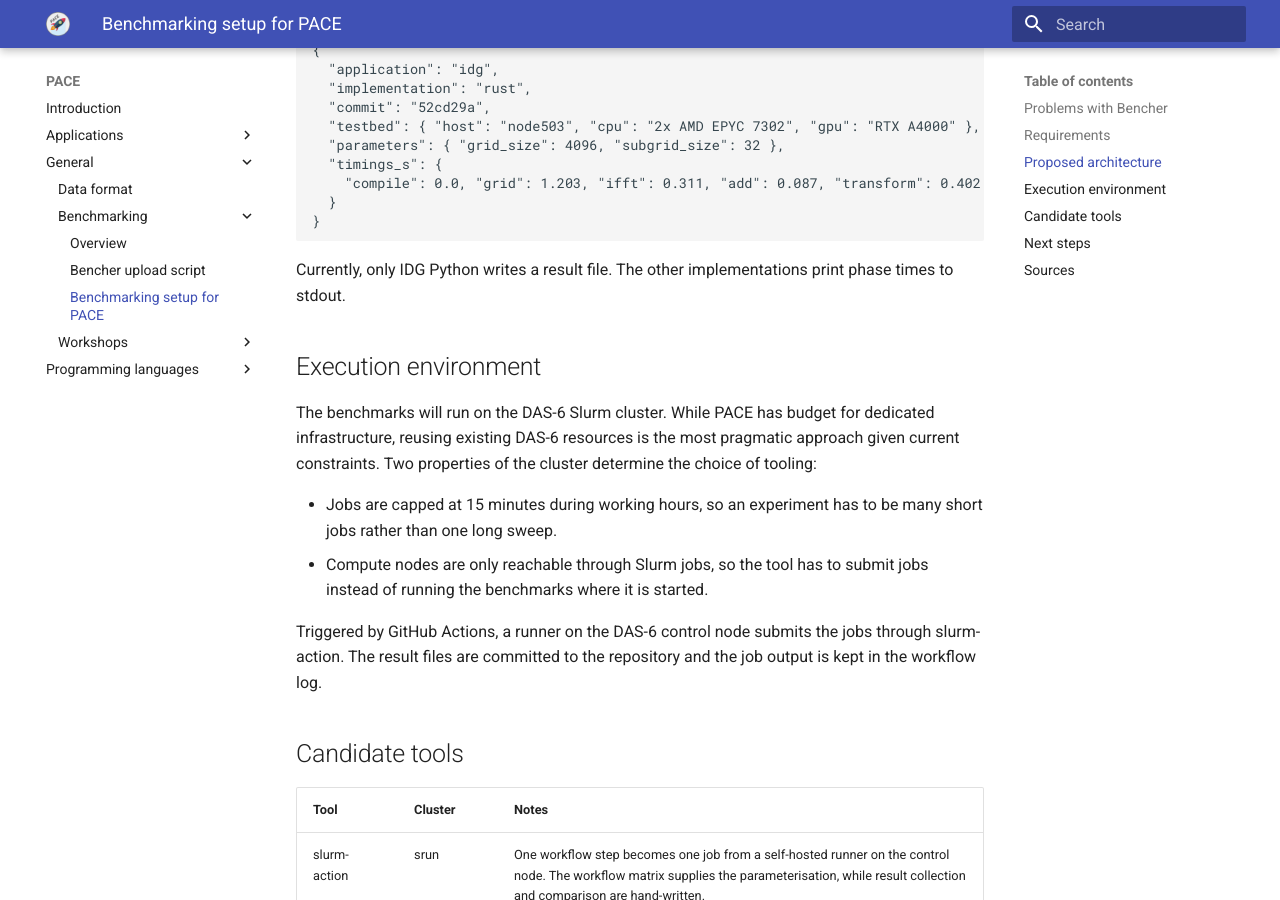
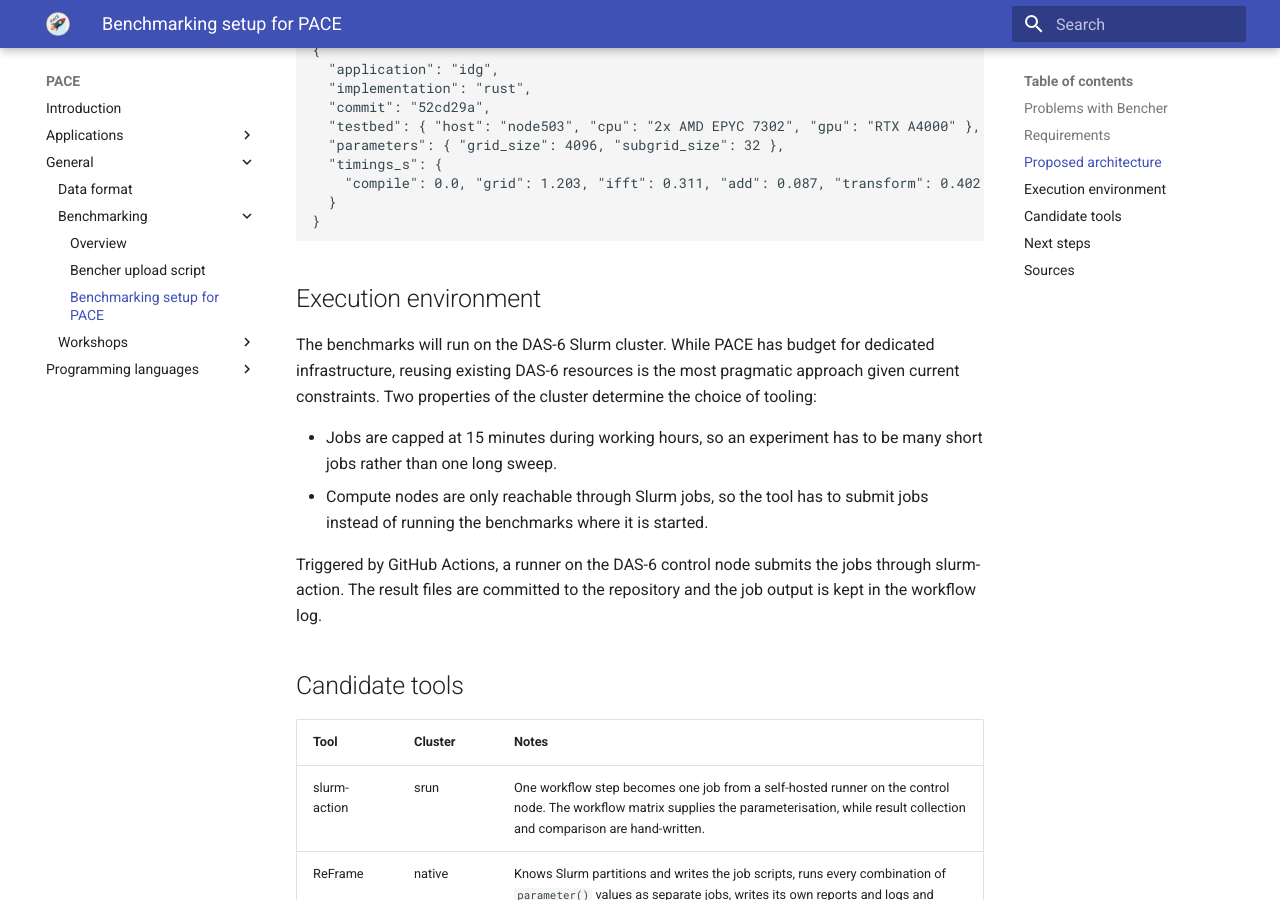
Before and after one commit to astron-rd/PACE, an MkDocs documentation site: the page built from docs/general/benchmarking/3-architecture.md, in a window 1280 px wide and 900 px high, scrolled down 1555 px. Built offline with MkDocs 1.6.1 and Material for MkDocs 9.7.7, drawn with Linux system fonts in a browser that asks for light colours; nearby versions of some CDN libraries.

Commit message:
docs: drop the result file status from benchmarking architecture

````diff
--- a/docs/general/benchmarking/3-architecture.md
+++ b/docs/general/benchmarking/3-architecture.md
@@ -71,9 +71,6 @@ software version (e.g. commit id). For example:
 }
 ```
 
-Currently, only IDG Python writes a result file. The other implementations print
-phase times to stdout.
-
 ## Execution environment
 
 The benchmarks will run on the DAS-6 Slurm cluster. While PACE has budget for
````
